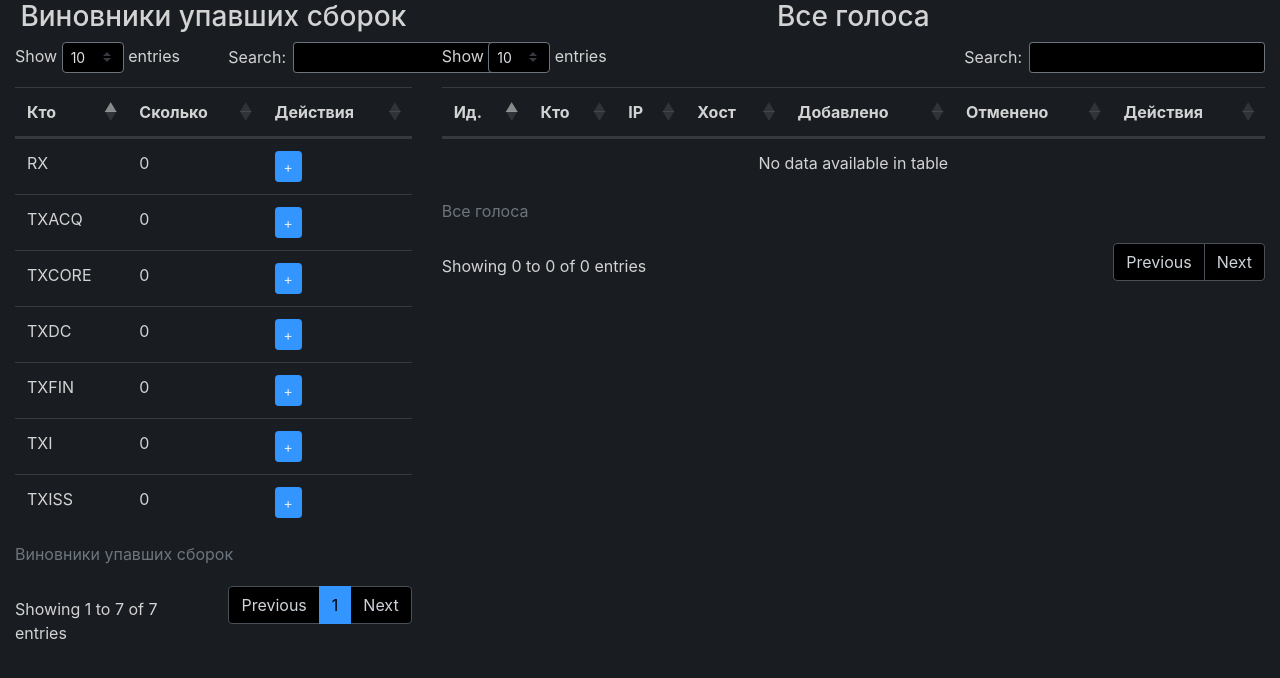
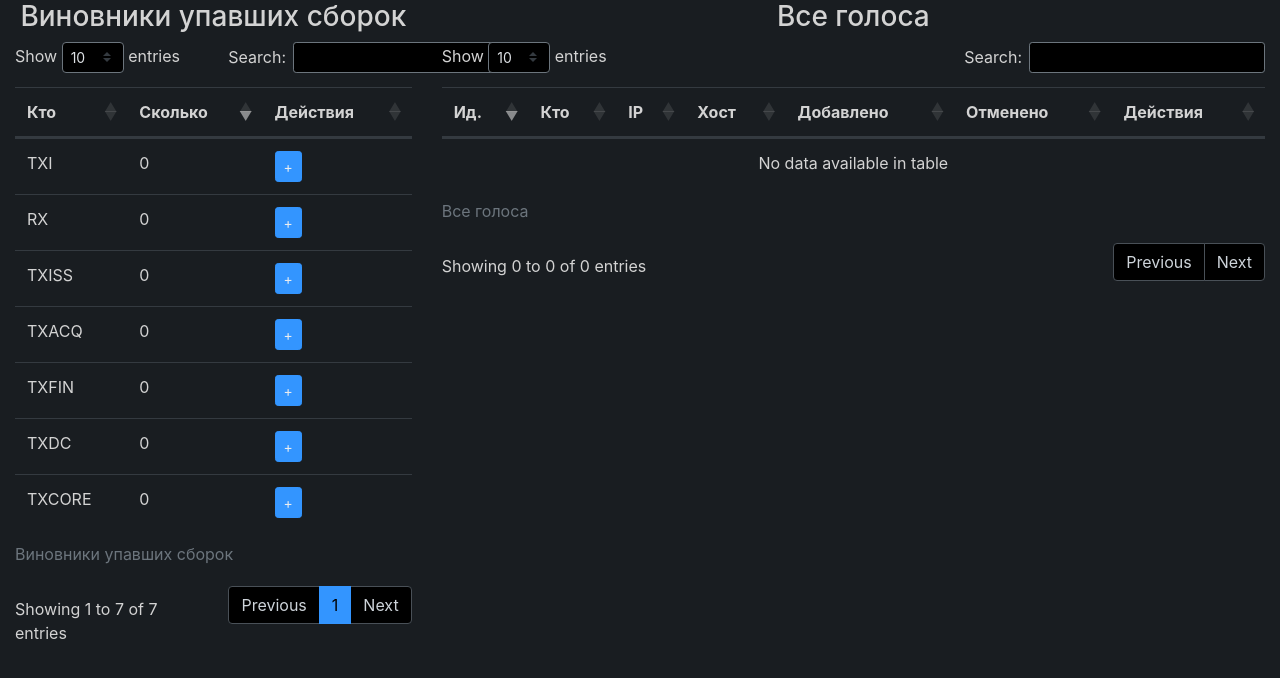
Before and after one commit to gil9red/vote_counter_web, a Flask app: page / in a window 1280 px wide. Shown: the top 678 px of the page. Run offline with Flask 3, Linux system fonts and the light colour scheme; data comes from the database, SQL or seed files in the repository; data that the repository does not hold is empty; some libraries are stand-ins or nearby versions.

Commit message:
Обновление. В таблицах добавлены сортировки по-умолчанию

```diff
--- a/static/js/index.js
+++ b/static/js/index.js
@@ -1,5 +1,11 @@
 $(function() {
-    $('table').DataTable();
+    $('#table-counter').DataTable({
+        order: [[1, 'desc']],  // Сортировка по количеству
+    });
+
+    $('#table-all-votes').DataTable({
+        order: [[0, 'desc']],  // Сортировка по ид
+    });
 });
 
 function add_vote(name) {
--- a/templates/index.html
+++ b/templates/index.html
@@ -24,7 +24,7 @@
     <div class="row">
         <div class="col-4 display">
             <h3 class="text-center">Виновники упавших сборок</h3>
-            <table class="table">
+            <table id="table-counter" class="table">
                 <caption>Виновники упавших сборок</caption>
                 <thead>
                     <tr>
@@ -54,7 +54,7 @@
         </div>
         <div class="col">
             <h3 class="text-center">Все голоса</h3>
-            <table class="table">
+            <table id="table-all-votes" class="table">
                 <caption>Все голоса</caption>
                 <thead>
                     <tr>
```
